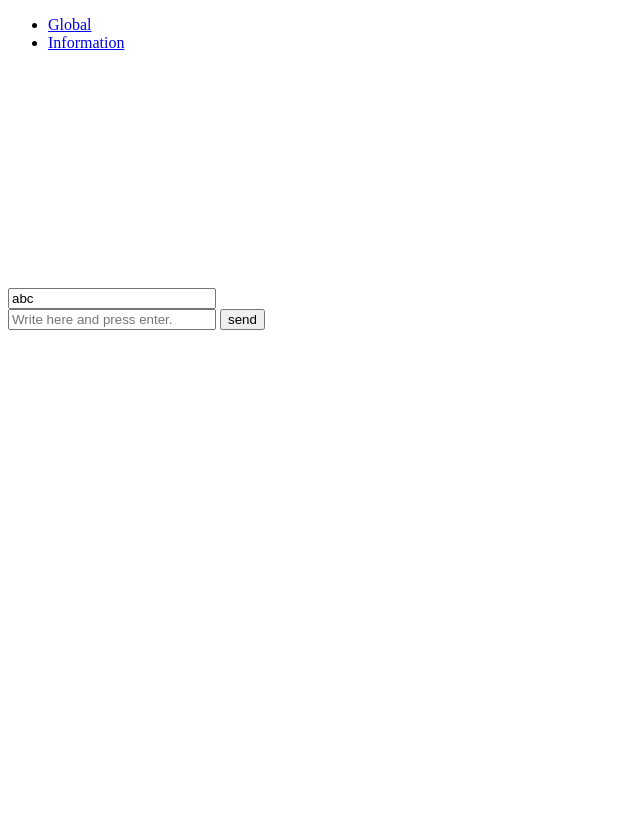
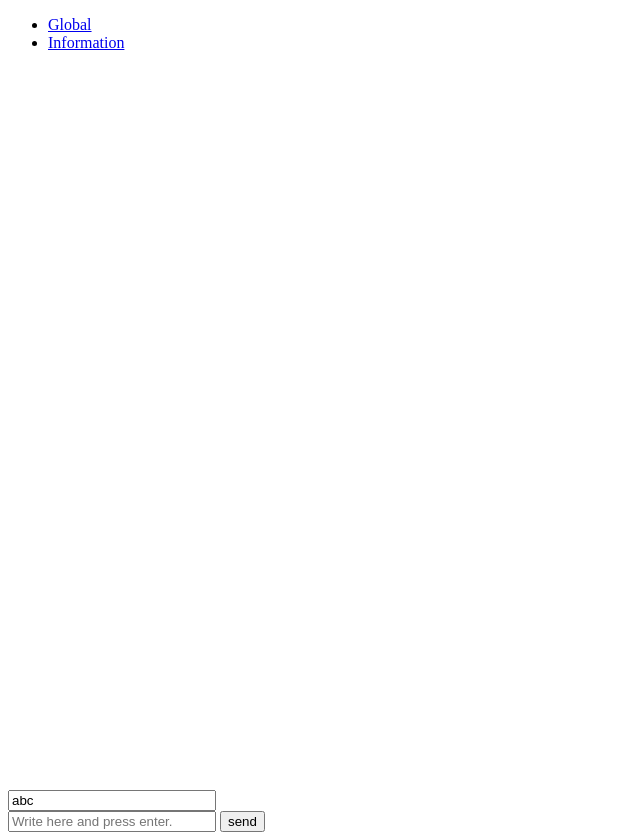
Before and after one commit to winicius87/intalk, a website: page index.html in a window 1280 px wide. Shown: the whole page, without its empty margins (0-640 px from the left). Before the commit the page ends 800 px from the top, so only its background shows below. Drawn offline with nearby package versions, Linux system fonts and the light colour scheme; no server answers.

Commit message:
encryption working

```diff
--- a/index.html
+++ b/index.html
@@ -33,8 +33,8 @@
 		$('.row').last().find('.decrypt').click();
 		var row_count = $('.row').size();
 		//encrypts rows older than the first 5 rows
-		if(row_count > 5){
-			var el = $('.row').get(row_count-5);
+		if(row_count > 22){
+			var el = $('.row').get(row_count-22);
 			$(el).find('.encrypt').click();
 		}
 		scrollToBottom();
@@ -100,7 +100,13 @@ $('#rooms ul').append('<li><a href=\'#'+value+'\' onclick="switchRoom(\''+value+
 			$( this ).prev().text(emessage);
 
 		});
+		// Bind to the resize event of the window object
+		$(window).on("resize", function () {
+    $("#conversation").height($(document).height() - $('#rooms').height() - $('#dialog').height()-20 );
+		}).trigger('resize');
+		// Invoke the resize event onload
 	});
+
 
 function scrollToBottom(){
 	$('#conversation').animate({
@@ -126,12 +132,11 @@ function scrollToBottom(){
 </div>
 
 <div id="room1">
-
 	<div style="padding:10px;">
-		<div style="height:200px;overflow:auto;overflow-style:scrollbar;" id="conversation"></div>
+	<div style="height:100%;overflow:auto;overflow-style:scrollbar;" id="conversation"></div>
 	</div>
 </div>
-<div>
+<div id="dialog">
 	<input id="password" style="width:200px;" placeholder="password" type="text" value="abc"/>
 	<br/>
 	<input id="data" style="width:200px;" placeholder="Write here and press enter."/>
```
